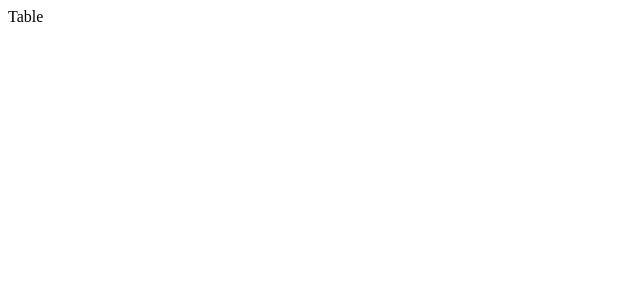
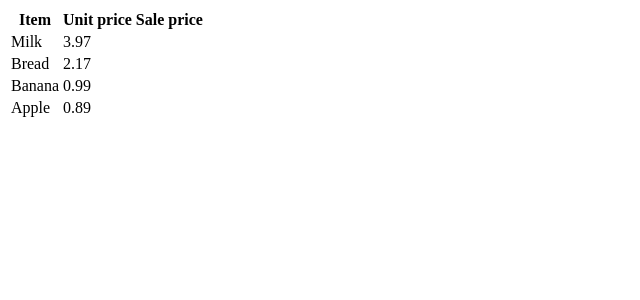
Before and after one commit to davidtissera/grocery_store_calculator, a React (Create React App) app: page / in a window 1280 px wide. Shown: the top 300 px of the page, without its empty margins (0-640 px from the left). Built offline with nearby package versions, Linux system fonts and the light colour scheme.

Commit message:
Developing 'Table' in order to pass all test cases

```diff
--- a/src/@core/components/Table.tsx
+++ b/src/@core/components/Table.tsx
@@ -14,5 +14,35 @@ export interface ITable {
 export default function Table(props: ITable) {
   const { columns, rows } = props;
 
-  return <div>Table</div>;
+  if (columns.length === 0 || rows.length === 0) {
+    return null;
+  }
+
+  return (
+    <table>
+      <thead>
+        <tr>
+          {columns.map((column) => {
+            return (
+              <th role="columnheader" key={column.name}>
+                {column.header}
+              </th>
+            );
+          })}
+        </tr>
+      </thead>
+      <tbody>
+        {rows.map((row, idx) => {
+          return (
+            <tr role="row" key={`row-${idx}`}>
+              {columns.map((column) => {
+                const cellValue = row[column.name];
+                return <td key={cellValue}>{cellValue}</td>;
+              })}
+            </tr>
+          );
+        })}
+      </tbody>
+    </table>
+  );
 }
--- a/src/App.tsx
+++ b/src/App.tsx
@@ -1,5 +1,13 @@
 import Table from "@core/components/Table";
+import { products } from "shared/mocks";
 
 export default function App() {
-  return <Table columns={[]} rows={[]} />;
+  const columns = [
+    { name: "name", header: "Item" },
+    { name: "cost", header: "Unit price" },
+    { name: "sale_price", header: "Sale price" }
+  ];
+  const rows = products;
+
+  return <Table columns={columns} rows={rows} />;
 }
```
Also changed, not shown: package.json (+7 -1 lines), 1 other file (tests, documents, lock files or other folders).
